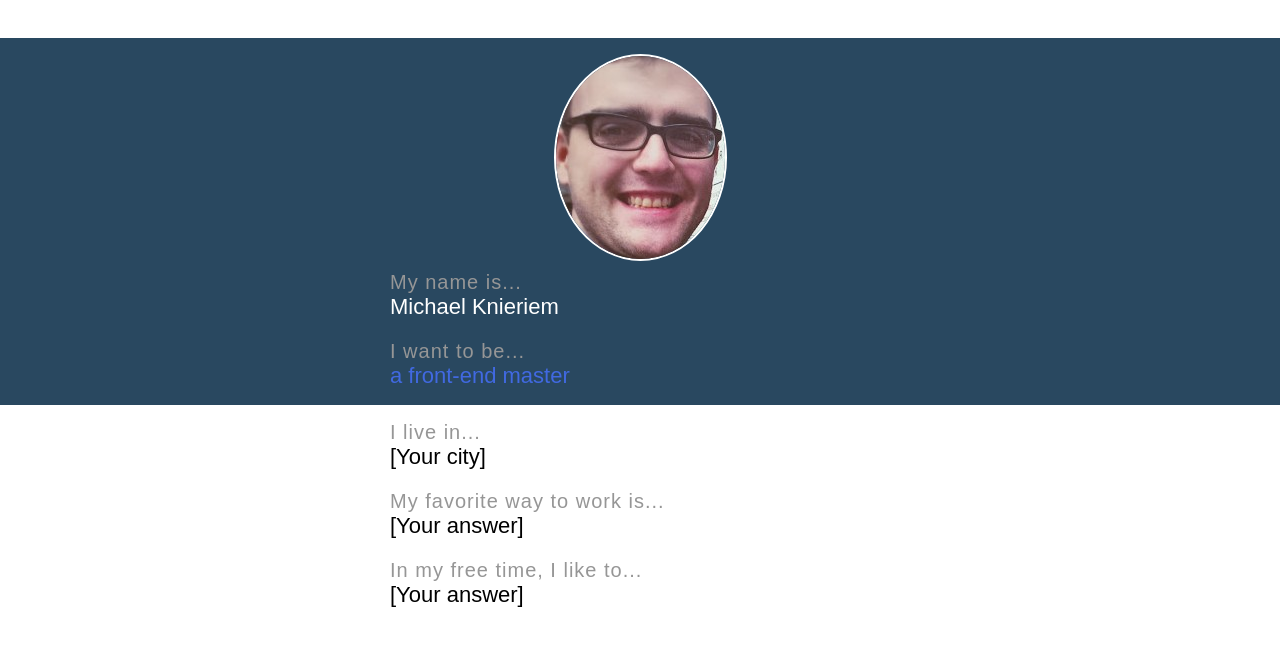
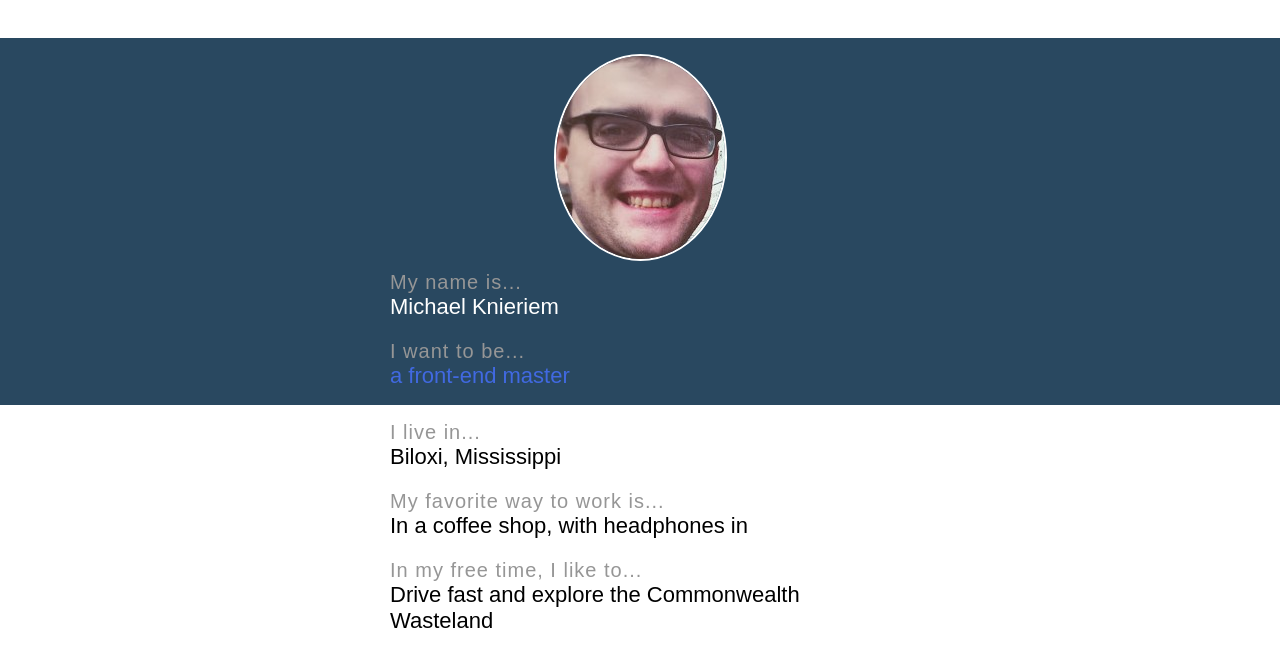
Before and after one commit to MikeKnieriem/FrontEndProject0, a plain HTML site: page index.html in a window 1280 px wide. Shown: the part 112-778 px from the top of the page. Drawn offline with Linux system fonts and the light colour scheme.

Commit message:
changed my information

```diff
--- a/index.html
+++ b/index.html
@@ -26,11 +26,11 @@
             </section>
             <section class="about-me content">
                 <p class="iama">I live in...</p>
-                <p class="my-info">[Your city]</p>
+                <p class="my-info">Biloxi, Mississippi</p>
                 <p class="iama">My favorite way to work is...</p>
-                <p class="my-info">[Your answer]</p>
+                <p class="my-info">In a coffee shop, with headphones in</p>
                 <p class="iama">In my free time, I like to...</p>
-                <p class="my-info">[Your answer]</p>
+                <p class="my-info">Drive fast and explore the Commonwealth Wasteland</p>
             </section>
         </main>
     </body>
```
